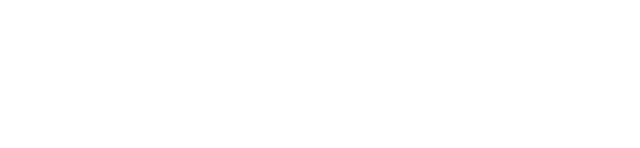
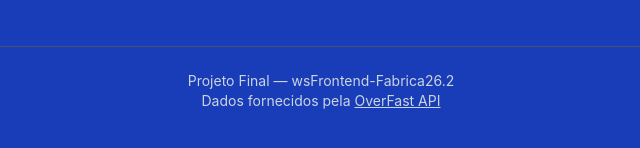
Before and after one commit to JoseEdgar5508/wsFrontend-Fabrica26.2, a React (Vite) app: page / in a window 1280 px wide. Shown: the part 180-328 px from the top of the page, without its empty margins (319-959 px from the left). Built offline with nearby package versions, Linux system fonts and the light colour scheme; no server answers.

Commit message:
feat: adiciona rodapé e estrutura visual da aplicação

```diff
--- a/src/App.jsx
+++ b/src/App.jsx
@@ -13,6 +13,7 @@
   const [busca, setBusca] = useState("")
 
   const [paginaAtual, setPaginaAtual] = useState(1)
+
 
 
   useEffect(() => {
@@ -45,7 +46,7 @@
   const totalPaginas = Math.ceil(heroisFiltrados.length / itensPorPagina)
 
   return (
-    <>
+    <div className="min-h-screen bg-blue-800 text-white px-4 py-8">
       <SearchInput busca={busca} setBusca={setBusca} />
       <HeroList herois={heroisDaPagina} />
       <Pagination
@@ -53,7 +54,22 @@
         totalPaginas={totalPaginas}
         setPaginaAtual={setPaginaAtual}
       />
-    </>
+
+      <footer className="mt-12 text-center text-slate-300 text-sm border-t border-slate-600 pt-6">
+        <p>Projeto Final — wsFrontend-Fabrica26.2</p>
+        <p>
+          Dados fornecidos pela{' '}
+
+          <a href="https://overfast-api.tekrop.fr/"
+            target="_blank"
+            rel="noopener noreferrer"
+            className="underline hover:text-white"
+          >
+            OverFast API
+          </a>
+        </p>
+      </footer>
+    </div>
   )
 
 }
```
